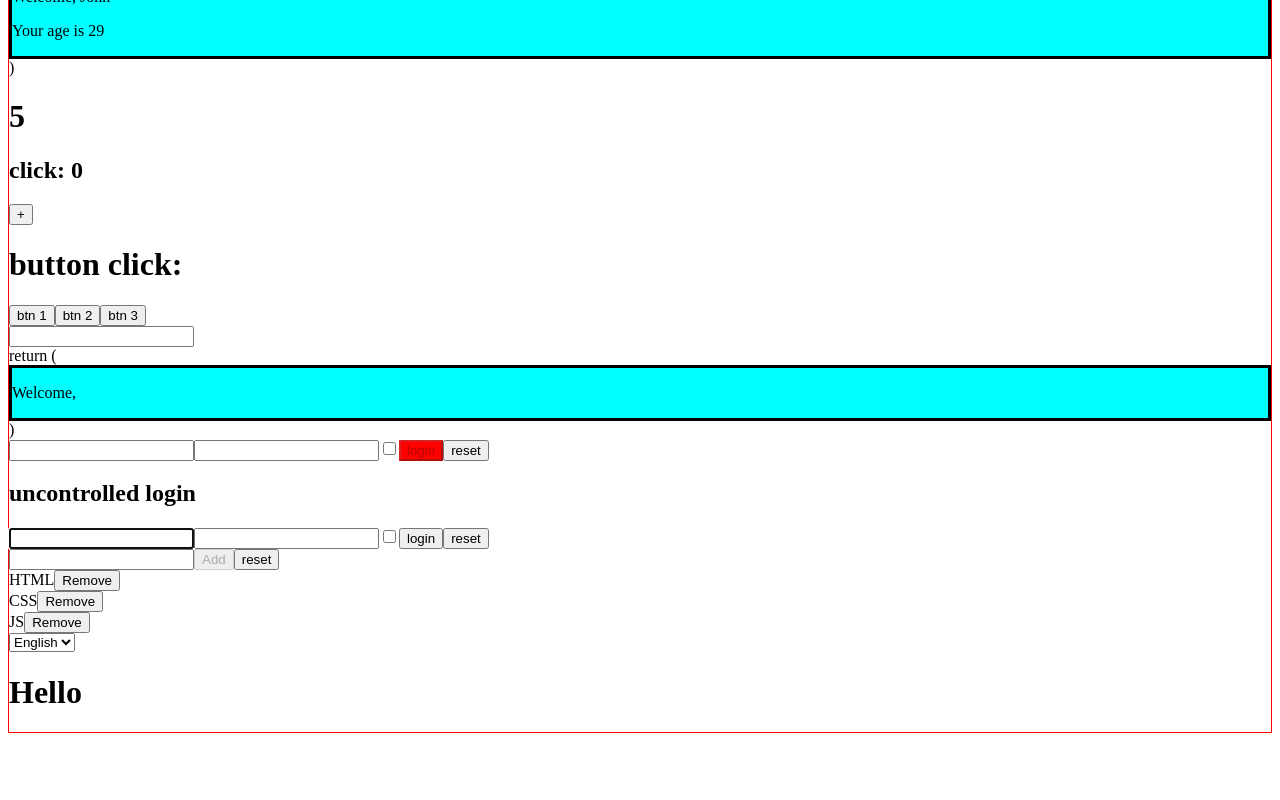
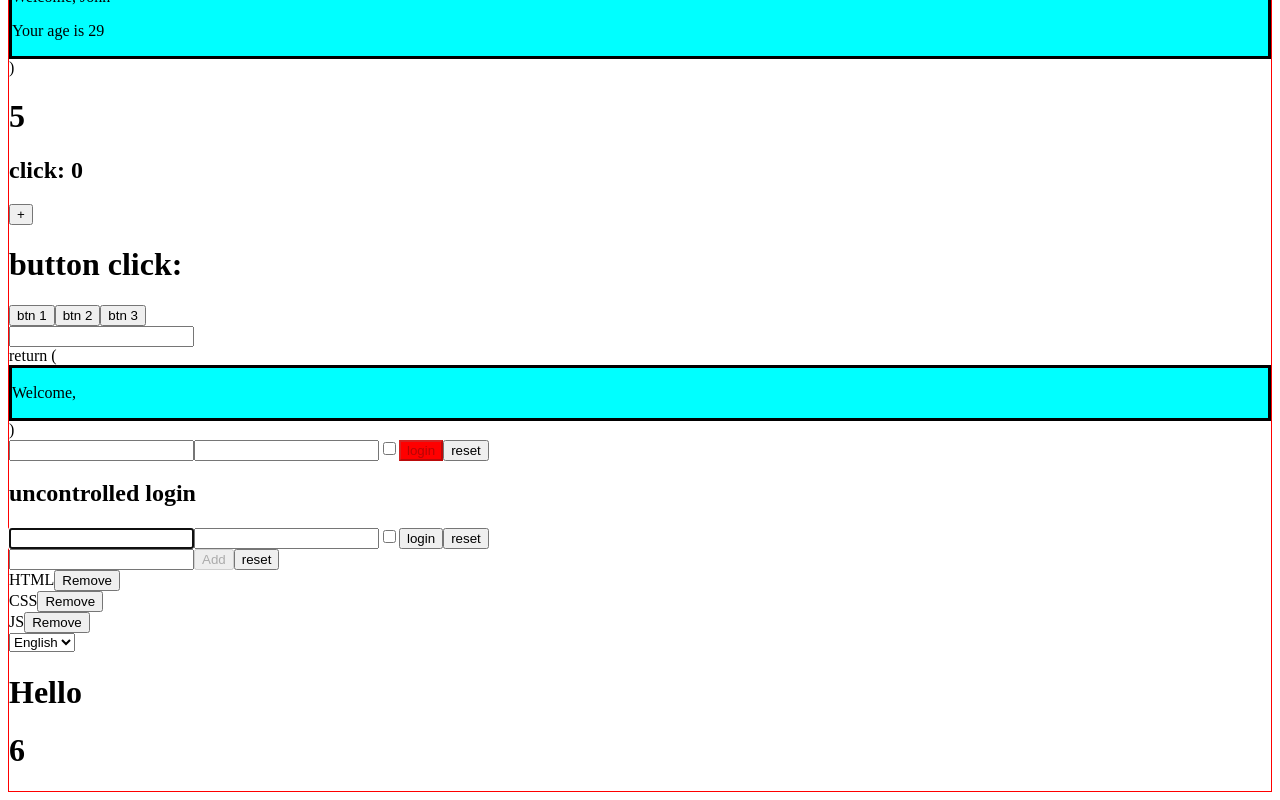
Before and after one commit to Parry93/react-exercises, a React (Create React App) app: page / in a window 1280 px wide. Shown: the part 192-992 px from the top of the page. Before the commit the page ends 933 px from the top, so only its background shows below. Built offline with nearby package versions, Linux system fonts and the light colour scheme.

Commit message:
funcion-components-02

```diff
--- a/src/App.js
+++ b/src/App.js
@@ -10,6 +10,8 @@ import UncontrolledLogin from "./UncontrolledLogin";
 import TodoList from "./TodoList";
 import Container from "./Container";
 import LanguageComponent from "./LanguageContext";
+import Sum from "./Sum";
+
 
 
 Welcome.defaultProps = {
@@ -56,6 +58,8 @@ class App extends React.Component {
 
         <LanguageComponent />
 
+        <Sum numbers={[1, 2, 3]}/>
+
         </Container>
 
 
--- /dev/null
+++ b/src/Sum.jsx
@@ -0,0 +1,14 @@
+import React from 'react'
+
+const Sum = (props) => {
+
+  const result = props.numbers.reduce((sum, current) => sum + current)
+
+  return (
+    <div>
+      <h1>{result}</h1>
+    </div>
+  )
+}
+
+export default Sum
```
